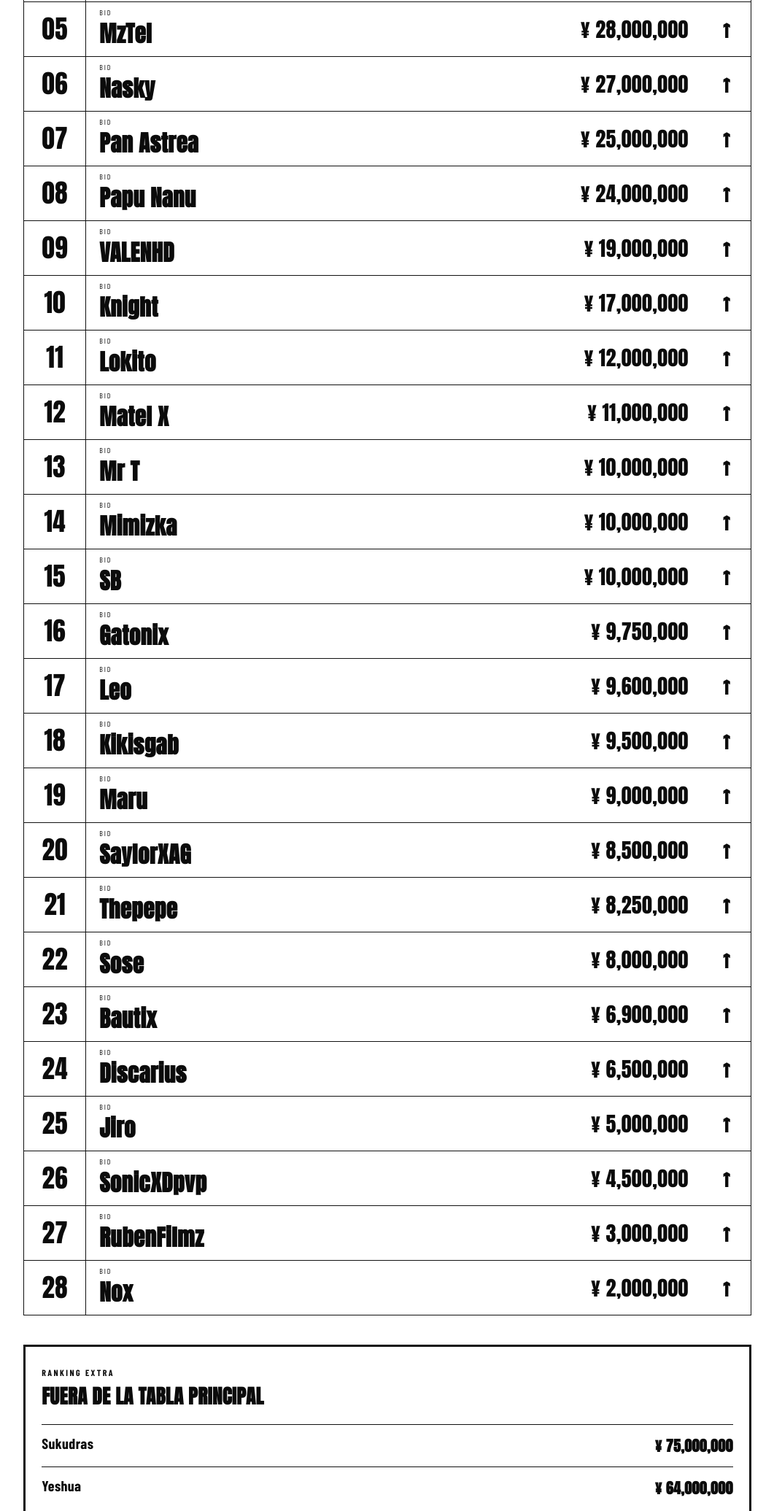
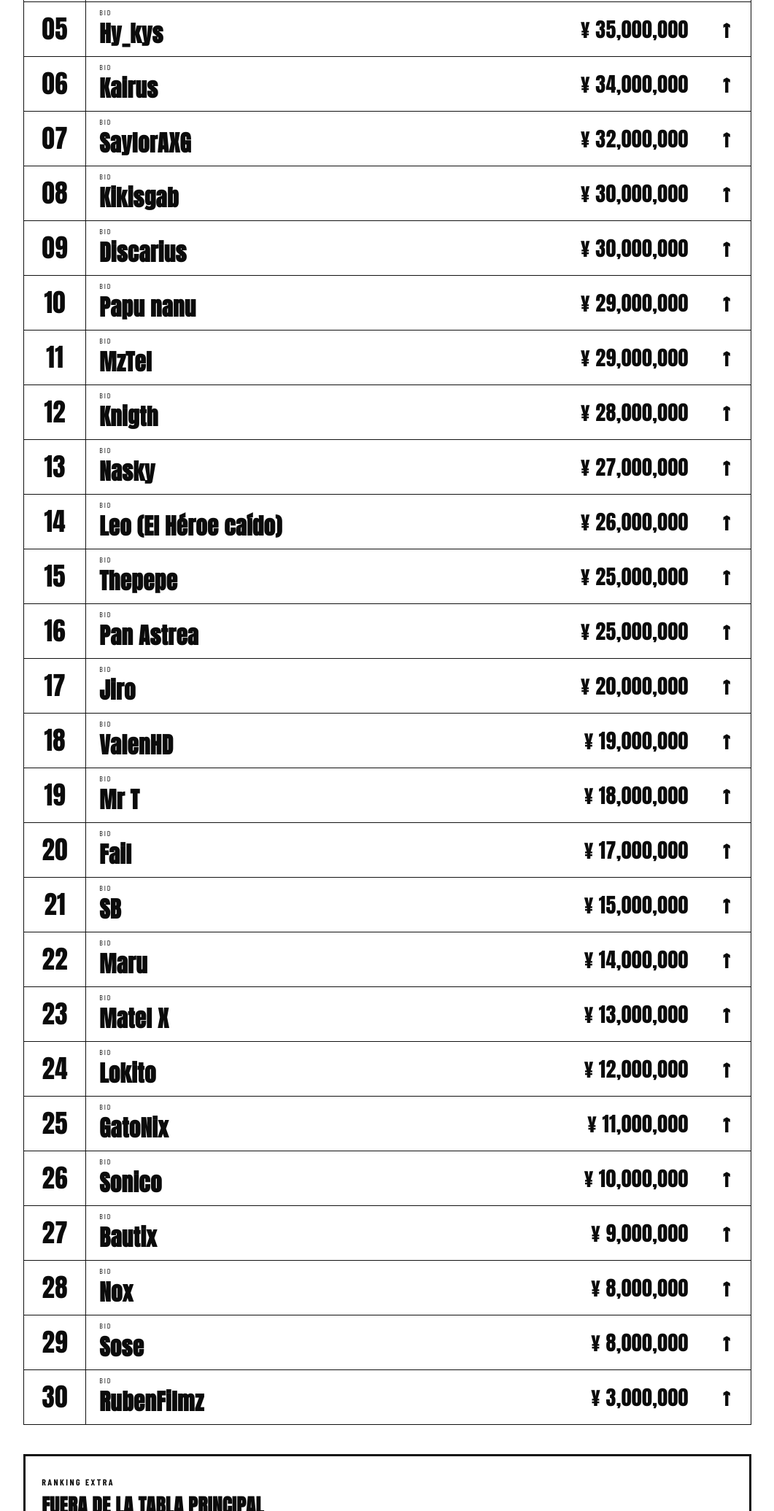
Before and after one commit to hendrylatch-web/Shenanigans-lock-Neo, a plain HTML site: page ranking.html in a window 1280 px wide. Shown: the part 635-2706 px from the top of the page at 73% size, without its empty margins (109-1170 px from the left). Drawn offline with nearby package versions, Linux system fonts and the light colour scheme.

Commit message:
Add files via upload

```diff
--- a/ranking.html
+++ b/ranking.html
@@ -4,149 +4,163 @@
 <body>
 <header class="topbar"><a class="brand" href="index.html">SHENANIGANS<br><span>LOCK</span></a><nav><a href="index.html">INICIO</a><a href="info.html">LIGA</a><a href="teams.html">EQUIPOS</a><a class="active" href="ranking.html">RANKING</a><a href="moments.html">MOMENTOS</a></nav></header>
 <main class="ranking-page">
-<div class="ranking-hero"><div><p class="eyebrow">FASE 3 · VALOR ACTUAL</p><h1>BL RANKING</h1><p>La tabla se ordena por el valor/oferta actual de cada jugador.</p></div><div class="live">LIVE<br><span>28 JUGADORES</span></div></div>
-<section class="ranking-list"><article class="rank-row top3">
+<div class="ranking-hero"><div><p class="eyebrow">FASE 3 · VALOR ACTUAL</p><h1>BL RANKING</h1><p>La tabla se ordena por el valor/oferta actual de cada jugador.</p></div><div class="live">LIVE<br><span>30 JUGADORES</span></div></div>
+<section class="ranking-list">
+<article class="rank-row top3">
       <div class="rank-no">01</div>
+      <div class="rank-player"><span class="micro">BID</span><strong>Denk</strong></div>
+      <div class="rank-value">¥ 46,000,000</div>
+      <div class="rank-up">↑</div>
+    </article><article class="rank-row top3">
+      <div class="rank-no">02</div>
+      <div class="rank-player"><span class="micro">BID</span><strong>Mr Bis</strong></div>
+      <div class="rank-value">¥ 44,000,000</div>
+      <div class="rank-up">↑</div>
+    </article><article class="rank-row top3">
+      <div class="rank-no">03</div>
+      <div class="rank-player"><span class="micro">BID</span><strong>Mimizka</strong></div>
+      <div class="rank-value">¥ 40,000,000</div>
+      <div class="rank-up">↑</div>
+    </article><article class="rank-row ">
+      <div class="rank-no">04</div>
+      <div class="rank-player"><span class="micro">BID</span><strong>Trollfiged</strong></div>
+      <div class="rank-value">¥ 38,000,000</div>
+      <div class="rank-up">↑</div>
+    </article><article class="rank-row ">
+      <div class="rank-no">05</div>
+      <div class="rank-player"><span class="micro">BID</span><strong>Hy_kys</strong></div>
+      <div class="rank-value">¥ 35,000,000</div>
+      <div class="rank-up">↑</div>
+    </article><article class="rank-row ">
+      <div class="rank-no">06</div>
       <div class="rank-player"><span class="micro">BID</span><strong>Kairus</strong></div>
       <div class="rank-value">¥ 34,000,000</div>
       <div class="rank-up">↑</div>
-    </article><article class="rank-row top3">
-      <div class="rank-no">02</div>
-      <div class="rank-player"><span class="micro">BID</span><strong>Trollfiged</strong></div>
-      <div class="rank-value">¥ 32,000,000</div>
-      <div class="rank-up">↑</div>
-    </article><article class="rank-row top3">
-      <div class="rank-no">03</div>
-      <div class="rank-player"><span class="micro">BID</span><strong>Hy_kys</strong></div>
+    </article><article class="rank-row ">
+      <div class="rank-no">07</div>
+      <div class="rank-player"><span class="micro">BID</span><strong>SaylorAXG</strong></div>
       <div class="rank-value">¥ 32,000,000</div>
       <div class="rank-up">↑</div>
     </article><article class="rank-row ">
-      <div class="rank-no">04</div>
-      <div class="rank-player"><span class="micro">BID</span><strong>Mr Bis</strong></div>
+      <div class="rank-no">08</div>
+      <div class="rank-player"><span class="micro">BID</span><strong>Kikisgab</strong></div>
       <div class="rank-value">¥ 30,000,000</div>
       <div class="rank-up">↑</div>
     </article><article class="rank-row ">
-      <div class="rank-no">05</div>
+      <div class="rank-no">09</div>
+      <div class="rank-player"><span class="micro">BID</span><strong>Discarius</strong></div>
+      <div class="rank-value">¥ 30,000,000</div>
+      <div class="rank-up">↑</div>
+    </article><article class="rank-row ">
+      <div class="rank-no">10</div>
+      <div class="rank-player"><span class="micro">BID</span><strong>Papu nanu</strong></div>
+      <div class="rank-value">¥ 29,000,000</div>
+      <div class="rank-up">↑</div>
+    </article><article class="rank-row ">
+      <div class="rank-no">11</div>
       <div class="rank-player"><span class="micro">BID</span><strong>MzTel</strong></div>
+      <div class="rank-value">¥ 29,000,000</div>
+      <div class="rank-up">↑</div>
+    </article><article class="rank-row ">
+      <div class="rank-no">12</div>
+      <div class="rank-player"><span class="micro">BID</span><strong>Knigth</strong></div>
       <div class="rank-value">¥ 28,000,000</div>
       <div class="rank-up">↑</div>
     </article><article class="rank-row ">
-      <div class="rank-no">06</div>
+      <div class="rank-no">13</div>
       <div class="rank-player"><span class="micro">BID</span><strong>Nasky</strong></div>
       <div class="rank-value">¥ 27,000,000</div>
       <div class="rank-up">↑</div>
     </article><article class="rank-row ">
-      <div class="rank-no">07</div>
+      <div class="rank-no">14</div>
+      <div class="rank-player"><span class="micro">BID</span><strong>Leo (El Héroe caído)</strong></div>
+      <div class="rank-value">¥ 26,000,000</div>
+      <div class="rank-up">↑</div>
+    </article><article class="rank-row ">
+      <div class="rank-no">15</div>
+      <div class="rank-player"><span class="micro">BID</span><strong>Thepepe</strong></div>
+      <div class="rank-value">¥ 25,000,000</div>
+      <div class="rank-up">↑</div>
+    </article><article class="rank-row ">
+      <div class="rank-no">16</div>
       <div class="rank-player"><span class="micro">BID</span><strong>Pan Astrea</strong></div>
       <div class="rank-value">¥ 25,000,000</div>
       <div class="rank-up">↑</div>
     </article><article class="rank-row ">
-      <div class="rank-no">08</div>
-      <div class="rank-player"><span class="micro">BID</span><strong>Papu Nanu</strong></div>
-      <div class="rank-value">¥ 24,000,000</div>
+      <div class="rank-no">17</div>
+      <div class="rank-player"><span class="micro">BID</span><strong>Jiro</strong></div>
+      <div class="rank-value">¥ 20,000,000</div>
       <div class="rank-up">↑</div>
     </article><article class="rank-row ">
-      <div class="rank-no">09</div>
-      <div class="rank-player"><span class="micro">BID</span><strong>VALENHD</strong></div>
+      <div class="rank-no">18</div>
+      <div class="rank-player"><span class="micro">BID</span><strong>ValenHD</strong></div>
       <div class="rank-value">¥ 19,000,000</div>
       <div class="rank-up">↑</div>
     </article><article class="rank-row ">
-      <div class="rank-no">10</div>
-      <div class="rank-player"><span class="micro">BID</span><strong>Knight</strong></div>
+      <div class="rank-no">19</div>
+      <div class="rank-player"><span class="micro">BID</span><strong>Mr T</strong></div>
+      <div class="rank-value">¥ 18,000,000</div>
+      <div class="rank-up">↑</div>
+    </article><article class="rank-row ">
+      <div class="rank-no">20</div>
+      <div class="rank-player"><span class="micro">BID</span><strong>Fail</strong></div>
       <div class="rank-value">¥ 17,000,000</div>
       <div class="rank-up">↑</div>
     </article><article class="rank-row ">
-      <div class="rank-no">11</div>
+      <div class="rank-no">21</div>
+      <div class="rank-player"><span class="micro">BID</span><strong>SB</strong></div>
+      <div class="rank-value">¥ 15,000,000</div>
+      <div class="rank-up">↑</div>
+    </article><article class="rank-row ">
+      <div class="rank-no">22</div>
+      <div class="rank-player"><span class="micro">BID</span><strong>Maru</strong></div>
+      <div class="rank-value">¥ 14,000,000</div>
+      <div class="rank-up">↑</div>
+    </article><article class="rank-row ">
+      <div class="rank-no">23</div>
+      <div class="rank-player"><span class="micro">BID</span><strong>Matel X</strong></div>
+      <div class="rank-value">¥ 13,000,000</div>
+      <div class="rank-up">↑</div>
+    </article><article class="rank-row ">
+      <div class="rank-no">24</div>
       <div class="rank-player"><span class="micro">BID</span><strong>Lokito</strong></div>
       <div class="rank-value">¥ 12,000,000</div>
       <div class="rank-up">↑</div>
     </article><article class="rank-row ">
-      <div class="rank-no">12</div>
-      <div class="rank-player"><span class="micro">BID</span><strong>Matel X</strong></div>
+      <div class="rank-no">25</div>
+      <div class="rank-player"><span class="micro">BID</span><strong>GatoNix</strong></div>
       <div class="rank-value">¥ 11,000,000</div>
       <div class="rank-up">↑</div>
     </article><article class="rank-row ">
-      <div class="rank-no">13</div>
-      <div class="rank-player"><span class="micro">BID</span><strong>Mr T</strong></div>
+      <div class="rank-no">26</div>
+      <div class="rank-player"><span class="micro">BID</span><strong>Sonico</strong></div>
       <div class="rank-value">¥ 10,000,000</div>
       <div class="rank-up">↑</div>
     </article><article class="rank-row ">
-      <div class="rank-no">14</div>
-      <div class="rank-player"><span class="micro">BID</span><strong>Mimizka</strong></div>
-      <div class="rank-value">¥ 10,000,000</div>
-      <div class="rank-up">↑</div>
-    </article><article class="rank-row ">
-      <div class="rank-no">15</div>
-      <div class="rank-player"><span class="micro">BID</span><strong>SB</strong></div>
-      <div class="rank-value">¥ 10,000,000</div>
-      <div class="rank-up">↑</div>
-    </article><article class="rank-row ">
-      <div class="rank-no">16</div>
-      <div class="rank-player"><span class="micro">BID</span><strong>Gatonix</strong></div>
-      <div class="rank-value">¥ 9,750,000</div>
-      <div class="rank-up">↑</div>
-    </article><article class="rank-row ">
-      <div class="rank-no">17</div>
-      <div class="rank-player"><span class="micro">BID</span><strong>Leo</strong></div>
-      <div class="rank-value">¥ 9,600,000</div>
-      <div class="rank-up">↑</div>
-    </article><article class="rank-row ">
-      <div class="rank-no">18</div>
-      <div class="rank-player"><span class="micro">BID</span><strong>Kikisgab</strong></div>
-      <div class="rank-value">¥ 9,500,000</div>
-      <div class="rank-up">↑</div>
-    </article><article class="rank-row ">
-      <div class="rank-no">19</div>
-      <div class="rank-player"><span class="micro">BID</span><strong>Maru</strong></div>
+      <div class="rank-no">27</div>
+      <div class="rank-player"><span class="micro">BID</span><strong>Bautix</strong></div>
       <div class="rank-value">¥ 9,000,000</div>
       <div class="rank-up">↑</div>
     </article><article class="rank-row ">
-      <div class="rank-no">20</div>
-      <div class="rank-player"><span class="micro">BID</span><strong>SaylorXAG</strong></div>
-      <div class="rank-value">¥ 8,500,000</div>
+      <div class="rank-no">28</div>
+      <div class="rank-player"><span class="micro">BID</span><strong>Nox</strong></div>
+      <div class="rank-value">¥ 8,000,000</div>
       <div class="rank-up">↑</div>
     </article><article class="rank-row ">
-      <div class="rank-no">21</div>
-      <div class="rank-player"><span class="micro">BID</span><strong>Thepepe</strong></div>
-      <div class="rank-value">¥ 8,250,000</div>
-      <div class="rank-up">↑</div>
-    </article><article class="rank-row ">
-      <div class="rank-no">22</div>
+      <div class="rank-no">29</div>
       <div class="rank-player"><span class="micro">BID</span><strong>Sose</strong></div>
       <div class="rank-value">¥ 8,000,000</div>
       <div class="rank-up">↑</div>
     </article><article class="rank-row ">
-      <div class="rank-no">23</div>
-      <div class="rank-player"><span class="micro">BID</span><strong>Bautix</strong></div>
-      <div class="rank-value">¥ 6,900,000</div>
-      <div class="rank-up">↑</div>
-    </article><article class="rank-row ">
-      <div class="rank-no">24</div>
-      <div class="rank-player"><span class="micro">BID</span><strong>Discarius</strong></div>
-      <div class="rank-value">¥ 6,500,000</div>
-      <div class="rank-up">↑</div>
-    </article><article class="rank-row ">
-      <div class="rank-no">25</div>
-      <div class="rank-player"><span class="micro">BID</span><strong>Jiro</strong></div>
-      <div class="rank-value">¥ 5,000,000</div>
-      <div class="rank-up">↑</div>
-    </article><article class="rank-row ">
-      <div class="rank-no">26</div>
-      <div class="rank-player"><span class="micro">BID</span><strong>SonicXDpvp</strong></div>
-      <div class="rank-value">¥ 4,500,000</div>
-      <div class="rank-up">↑</div>
-    </article><article class="rank-row ">
-      <div class="rank-no">27</div>
+      <div class="rank-no">30</div>
       <div class="rank-player"><span class="micro">BID</span><strong>RubenFilmz</strong></div>
       <div class="rank-value">¥ 3,000,000</div>
       <div class="rank-up">↑</div>
-    </article><article class="rank-row ">
-      <div class="rank-no">28</div>
-      <div class="rank-player"><span class="micro">BID</span><strong>Nox</strong></div>
-      <div class="rank-value">¥ 2,000,000</div>
-      <div class="rank-up">↑</div>
-    </article></section>
-<section class="extra"><div><span>RANKING EXTRA</span><h2>FUERA DE LA TABLA PRINCIPAL</h2></div><div class="extra-player"><b>Sukudras</b><strong>¥ 75,000,000</strong></div><div class="extra-player"><b>Yeshua</b><strong>¥ 64,000,000</strong></div></section>
+    </article>
+</section>
+<section class="extra"><div><span>RANKING EXTRA</span><h2>FUERA DE LA TABLA PRINCIPAL</h2></div>
+<div class="extra-player"><b>Sukudras</b><strong>¥ 80,000,000</strong></div><div class="extra-player"><b>Yoenis</b><strong>¥ 70,000,000</strong></div><div class="extra-player"><b>Raff</b><strong>¥ 30,000,000</strong></div>
+</section>
 <p class="note">Karasuma y SaintAstrall ya no se encuentran en el torneo.</p>
 </main><footer>SHENANIGANS LOCK · RANKING ACTUAL · FASE 3</footer>
 </body></html>
```
Also changed, not shown: index.html (+2 -2 lines), moments.html (+11 -0 lines), jxs-humilla-iron-ubers.jpg (added).
